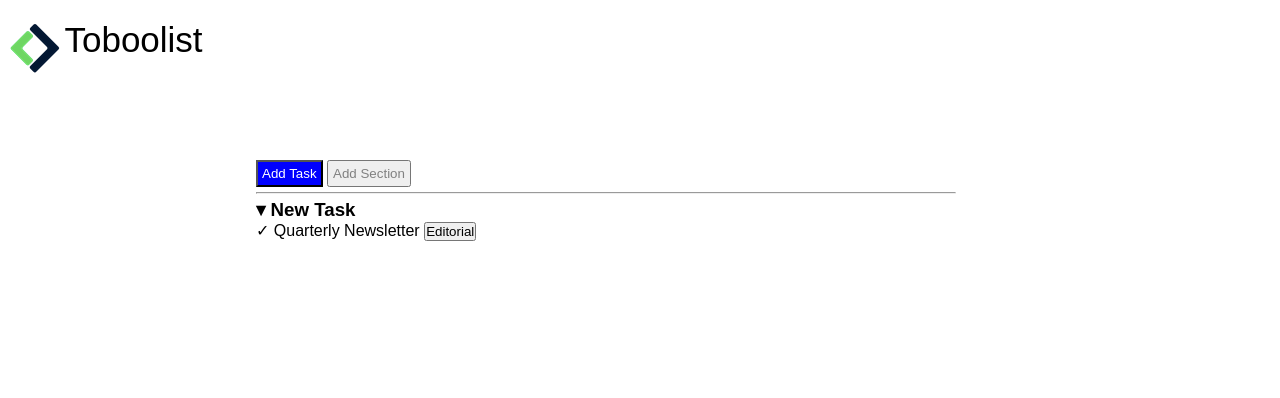
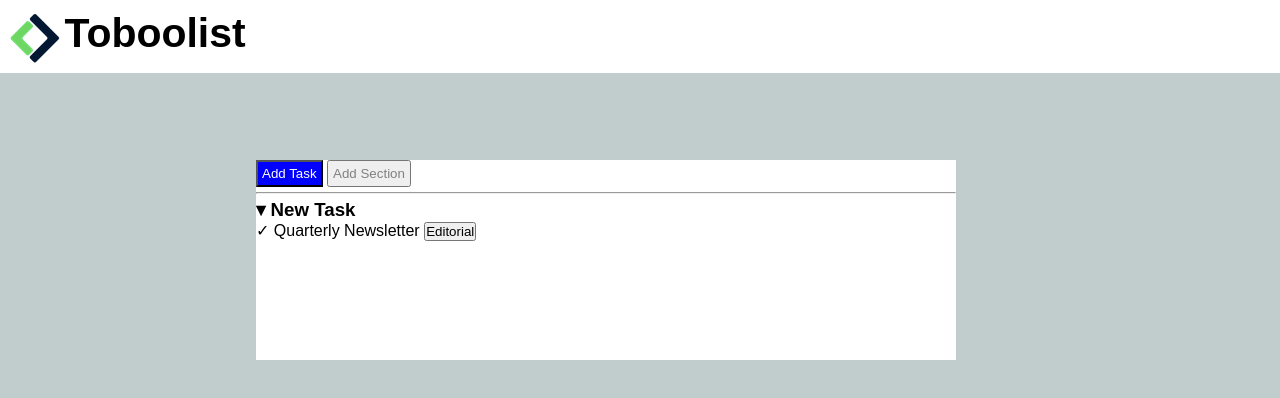
Before and after one commit to Ale28814/html-css-toboolist, a plain HTML site: page index.html in a window 1280 px wide. Drawn offline with Linux system fonts and the light colour scheme.

Commit message:
Recap Title

```diff
--- a/css/style.css
+++ b/css/style.css
@@ -5,16 +5,20 @@
     box-sizing: border-box;
     font-family: sans-serif;
 }
+ body{
+    background-color: #C1CDCD;
+ }
 
 /*logo+banner*/
 .container{
-    margin: 10px auto;
+    background-color: white;
 }
 
 .logo{
     height: 50px;
     vertical-align: middle;
     margin-left: 10px;
+    margin-bottom: 10px;
 }
 
 .logo-text{
@@ -25,7 +29,7 @@
 
 /*main content*/
 .central-body{
-    background-color: #C1CDCD;
+
 }
 
 .todolist{
--- a/index.html
+++ b/index.html
@@ -11,7 +11,7 @@
     <!--LOGO + BANNER-->
     <div class="container">
         <img class="logo" src="./img/Logo.png" alt="">
-        <span class="logo-text">Toboolist</span>
+        <span class="logo-text"><h3>Toboolist</h3></span>
 
 
         <!--main content-->
```
